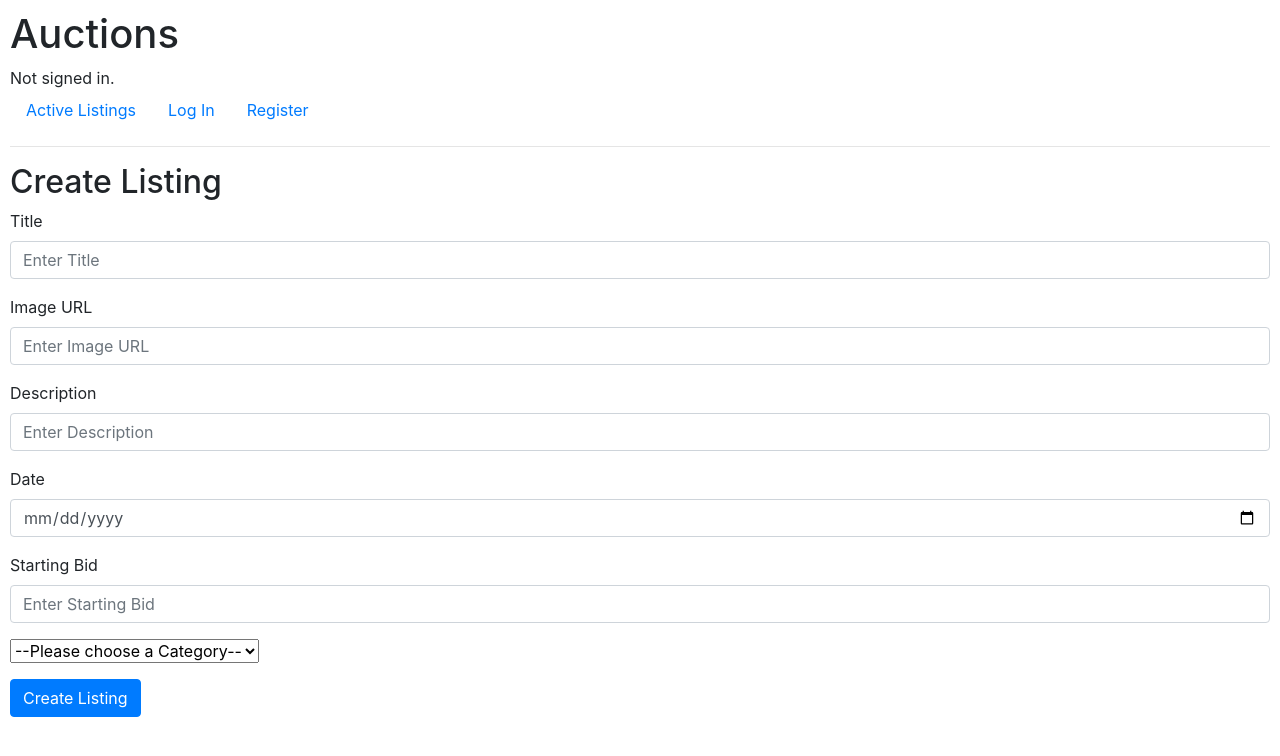
After one commit to davidngy/commerce, a Django app: page /create_listing in a window 1280 px wide. The commit adds this page. Shown: the top 756 px of the page. Run offline with Django 3.2, Linux system fonts and the light colour scheme; data comes from the database, SQL or seed files in the repository; both versions use the stored data as it was after the commit; some libraries are stand-ins or nearby versions.

Commit message:
create Listing

```diff
--- a/auctions/admin.py
+++ b/auctions/admin.py
@@ -1,9 +1,9 @@
 from django.contrib import admin
-from .models import User, Category, Bid, Comment, Listing
+from .models import User, Bid, Category, Comment, Listing
 
 # Register your models here.
 admin.site.register(User),
+admin.site.register(Bid),
 admin.site.register(Category),
-admin.site.register(Bid),
 admin.site.register(Comment),
 admin.site.register(Listing)
--- a/auctions/models.py
+++ b/auctions/models.py
@@ -6,7 +6,11 @@ class User(AbstractUser):
     pass
 
 class Category(models.Model):
-    categoryName = models.CharField(max_length=50)
+    categoryName = models.CharField(max_length=100)
+
+    def __str__(self):
+        return self.categoryName
+
 
 class Listing(models.Model):
     title = models.CharField(max_length=100)
@@ -14,12 +18,16 @@ class Listing(models.Model):
     date = models.CharField(max_length=30)
     description = models.CharField(max_length=200)
     image = models.URLField(blank=True)
+    category = models.ForeignKey(Category, on_delete=models.CASCADE)
+
+    def __str__(self):
+        return self.title
 
 class Bid(models.Model):
     bid = models.DecimalField(max_digits=10, decimal_places=2)
-    creator = models.ForeignKey(User)
-    category = models.ForeignKey(Category)
+    creator = models.ForeignKey(User, on_delete=models.CASCADE)
 
 class Comment(models.Model):
-    bidder = models.ForeignKey(User)
+    bidder = models.ForeignKey(User, on_delete=models.CASCADE)
     comments = models.TextField(max_length=300, blank=True)
+    listing = models.ForeignKey(Listing, on_delete=models.CASCADE)
--- /dev/null
+++ b/auctions/templates/auctions/createListing.html
@@ -0,0 +1,50 @@
+{% extends "auctions/layout.html" %}
+
+{% block body %}
+    <h2>Create Listing</h2>
+
+    <form action="{% url 'createListing'%}" method="POST">
+        {% csrf_token %}
+
+        <div class="mb-3">
+            <label for="title" class="form-label">Title</label>
+            <input type="text" class="form-control" id="title" placeholder="Enter Title">
+        </div>
+
+        <div class="mb-3">
+            <label for="Image" class="form-label">Image URL</label>
+            <input type="text" class="form-control" id="Image" placeholder="Enter Image URL">
+        </div>
+
+        <div class="mb-3">
+            <label for="description" class="form-label">Description</label>
+            <input type="text" class="form-control" id="description" placeholder="Enter Description">
+        </div>
+
+        <div class="mb-3">
+            <label for="date" class="form-label">Date</label>
+            <input type="date" class="form-control" id="date" placeholder="Enter Date">
+        </div>
+
+
+
+        <div class="mb-3">
+            <label for="price" class="form-label">Starting Bid</label>
+            <input type="number" class="form-control" id="price" placeholder="Enter Starting Bid" min="1">
+        </div>
+
+        <div class="mb-3">
+            <select name="category" id="category">
+                <option value="" selected disabled>--Please choose a Category--</option>
+                {% for category in categories %}
+                    <option value="volvo">{{ category }}</option>
+                {% endfor %}
+            </select>
+        </div>
+
+
+        <button type="button" class="btn btn-primary">Create Listing</button>
+
+    </form>
+
+{% endblock %}
--- a/auctions/templates/auctions/layout.html
+++ b/auctions/templates/auctions/layout.html
@@ -20,7 +20,11 @@
             <li class="nav-item">
                 <a class="nav-link" href="{% url 'index' %}">Active Listings</a>
             </li>
+
             {% if user.is_authenticated %}
+                <li class="nav-item">
+                    <a class="nav-link" href="{% url 'createListing' %}">Create Listing</a>
+                </li>
                 <li class="nav-item">
                     <a class="nav-link" href="{% url 'logout' %}">Log Out</a>
                 </li>
--- a/auctions/urls.py
+++ b/auctions/urls.py
@@ -6,5 +6,6 @@ urlpatterns = [
     path("", views.index, name="index"),
     path("login", views.login_view, name="login"),
     path("logout", views.logout_view, name="logout"),
-    path("register", views.register, name="register")
+    path("register", views.register, name="register"),
+    path("create_listing", views.createListing, name="createListing")
 ]
--- a/auctions/views.py
+++ b/auctions/views.py
@@ -5,6 +5,11 @@ from django.shortcuts import render
 from django.urls import reverse
 
 from .models import User
+from .models import Listing
+from .models import Bid
+from .models import Comment
+from .models import Category
+from django import forms
 
 
 def index(request):
@@ -60,3 +65,30 @@ def register(request):
         return HttpResponseRedirect(reverse("index"))
     else:
         return render(request, "auctions/register.html")
+
+
+    #creata a listing form
+class ListingForm(forms.ModelForm):
+    class Meta:
+        model = Listing
+        fields = ['title', 'price', 'date', 'description', 'image', 'category']
+
+    #create create Listing
+def createListing(request):
+    if request.method == 'GET':
+        allCategories = Category.objects.all()
+        return render(request, "auctions/createListing.html", {
+            'categories': allCategories
+        })
+
+    if request.method == 'POST':
+        form = ListingForm(request.POST)
+        if form.is_valid():
+            form.save()
+            return redirect('createdPage')
+        else:
+            form = ListingForm()
+
+        return render(request, 'auctions/createListing.html',{
+            'form': form
+        })
```
Also changed, not shown: auctions/migrations/0002_listing_comment_bid.py (added), auctions/migrations/0003_category_alter_listing_category.py (added), db.sqlite3.
